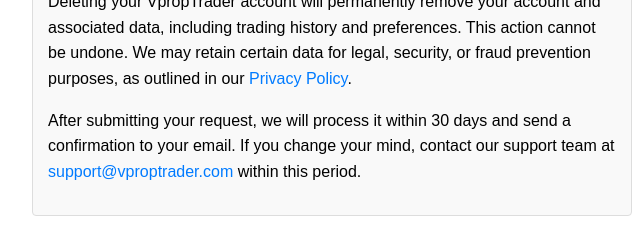
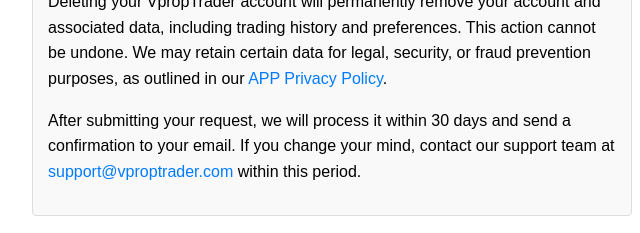
Before and after one commit to pureplaystudiosllc/vproptrader, a plain HTML site: page delete-account.html in a window 1280 px wide. Shown: the part 175-408 px from the top of the page, 308-948 px from the left. Drawn offline with Linux system fonts and the light colour scheme.

Commit message:
Update delete-account.html

```diff
--- a/delete-account.html
+++ b/delete-account.html
@@ -78,7 +78,7 @@
     <h1>Request Account Deletion</h1>
     <div class="info-box">
         <p><strong>Important Information:</strong></p>
-        <p>Deleting your VpropTrader account will permanently remove your account and associated data, including trading history and preferences. This action cannot be undone. We may retain certain data for legal, security, or fraud prevention purposes, as outlined in our <a href="https://vproptrader.com/privacy-policy" target="_blank">Privacy Policy</a>.</p>
+        <p>Deleting your VpropTrader account will permanently remove your account and associated data, including trading history and preferences. This action cannot be undone. We may retain certain data for legal, security, or fraud prevention purposes, as outlined in our <a href="https://pureplaystudiosllc.github.io/vproptrader/privacypolicy.html" target="_blank">APP Privacy Policy</a>.</p>
         <p>After submitting your request, we will process it within 30 days and send a confirmation to your email. If you change your mind, contact our support team at <a href="mailto:support@vproptrader.com">support@vproptrader.com</a> within this period.</p>
     </div>
 
```
